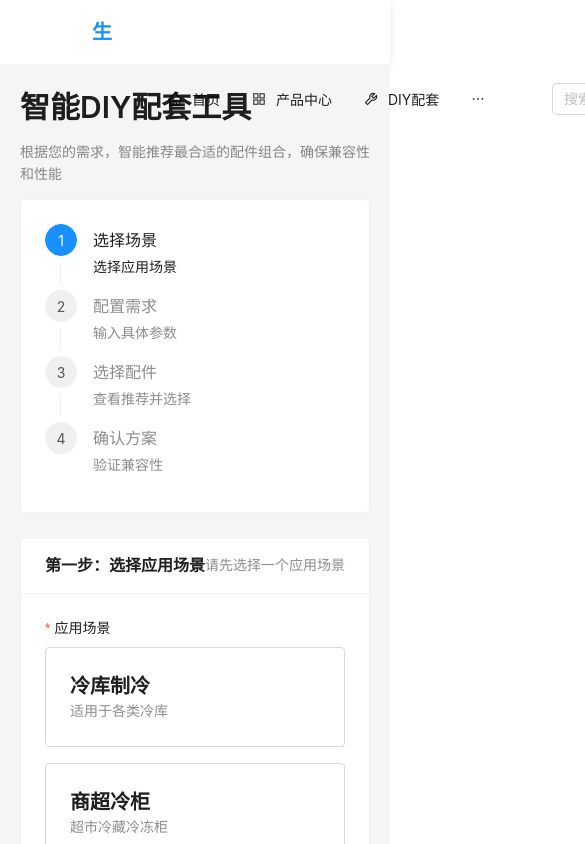
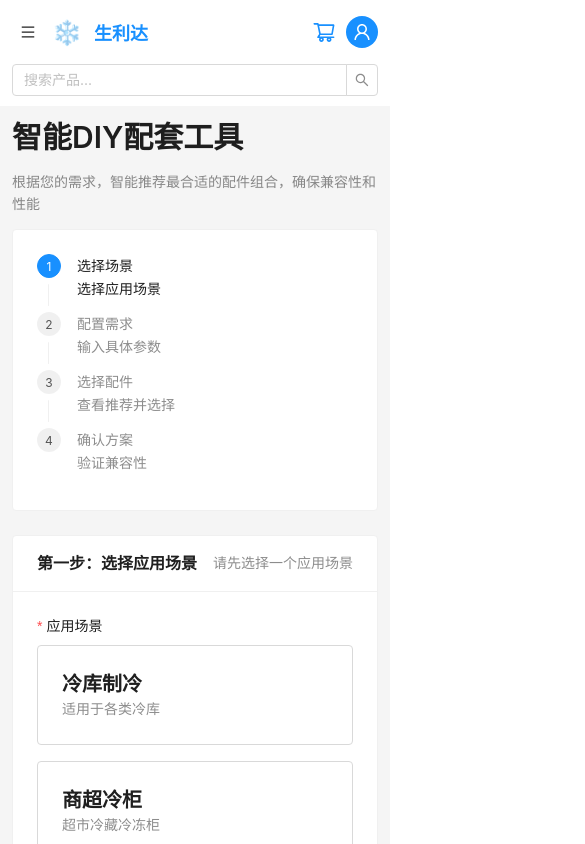
Before and after one commit to kevinLu01/sld-diy, a React (Vite) app in the folder frontend/: page /diy in a window 390 px wide. Shown: the top 844 px of the page, 585 px wide, since content can reach past the window. Built offline with nearby package versions, Linux system fonts and the light colour scheme.

Commit message:
feat(frontend): complete step2 H2 mobile adaptation

```diff
--- a/frontend/src/components/Header.tsx
+++ b/frontend/src/components/Header.tsx
@@ -1,6 +1,6 @@
-import React from 'react';
+import React, { useState } from 'react';
 import { Link, useNavigate } from 'react-router-dom';
-import { Layout, Menu, Input, Badge, Avatar, Dropdown, Space } from 'antd';
+import { Layout, Menu, Input, Badge, Avatar, Dropdown, Space, Grid, Button, Drawer } from 'antd';
 import {
   HomeOutlined,
   AppstoreOutlined,
@@ -11,6 +11,7 @@ import {
   LoginOutlined,
   BulbOutlined,
   SolutionOutlined,
+  MenuOutlined,
 } from '@ant-design/icons';
 import type { MenuProps } from 'antd';
 import { useUserStore } from '@/store/user';
@@ -20,7 +21,10 @@ const { Header: AntHeader } = Layout;
 const { Search } = Input;
 
 const AppHeader: React.FC = () => {
+  const [drawerOpen, setDrawerOpen] = useState(false);
   const navigate = useNavigate();
+  const screens = Grid.useBreakpoint();
+  const isMobile = !screens.md;
   const { user, isAuthenticated, logout } = useUserStore();
   const { totalQuantity } = useCartStore();
 
@@ -98,30 +102,60 @@ const AppHeader: React.FC = () => {
   };
 
   return (
-    <AntHeader style={{ background: '#fff', padding: '0 50px', boxShadow: '0 2px 8px rgba(0,0,0,0.1)' }}>
-      <div style={{ display: 'flex', alignItems: 'center', justifyContent: 'space-between' }}>
-        <div style={{ display: 'flex', alignItems: 'center', flex: 1 }}>
-          <Link to="/" style={{ marginRight: 40 }}>
+    <AntHeader
+      style={{
+        background: '#fff',
+        padding: isMobile ? '0 12px' : '0 50px',
+        boxShadow: '0 2px 8px rgba(0,0,0,0.1)',
+        height: 'auto',
+        lineHeight: 'normal',
+      }}
+    >
+      <div
+        style={{
+          display: 'flex',
+          alignItems: 'center',
+          justifyContent: 'space-between',
+          minHeight: 64,
+          gap: 8,
+        }}
+      >
+        <div style={{ display: 'flex', alignItems: 'center', flex: 1, minWidth: 0 }}>
+          {isMobile && (
+            <Button
+              type="text"
+              icon={<MenuOutlined />}
+              onClick={() => setDrawerOpen(true)}
+              aria-label="打开菜单"
+              style={{ marginRight: 8 }}
+            />
+          )}
+
+          <Link to="/" style={{ marginRight: isMobile ? 8 : 40 }}>
             <Space size={12}>
               <div style={{ fontSize: 24, color: '#1890ff' }}>❄️</div>
-              <span style={{ fontSize: 20, fontWeight: 'bold', color: '#1890ff' }}>生利达</span>
+              <span style={{ fontSize: isMobile ? 18 : 20, fontWeight: 'bold', color: '#1890ff' }}>生利达</span>
             </Space>
           </Link>
 
+          {!isMobile && (
             <Menu
               mode="horizontal"
               items={menuItems}
               style={{ border: 'none', flex: 1, minWidth: 400 }}
             />
+          )}
         </div>
 
-        <div style={{ display: 'flex', alignItems: 'center', gap: 20 }}>
+        <div style={{ display: 'flex', alignItems: 'center', gap: isMobile ? 10 : 20 }}>
+          {!isMobile && (
             <Search
               placeholder="搜索产品..."
               onSearch={handleSearch}
               style={{ width: 250 }}
               allowClear
             />
+          )}
 
           <Link to="/cart">
             <Badge count={totalQuantity} offset={[0, 5]}>
@@ -136,11 +170,27 @@ const AppHeader: React.FC = () => {
                 src={user?.avatar}
                 style={{ backgroundColor: '#1890ff' }}
               />
-              <span>{user?.username || '未登录'}</span>
+              {!isMobile && <span>{user?.username || '未登录'}</span>}
             </Space>
           </Dropdown>
         </div>
       </div>
+
+      {isMobile && (
+        <div style={{ paddingBottom: 10 }}>
+          <Search placeholder="搜索产品..." onSearch={handleSearch} allowClear />
+        </div>
+      )}
+
+      <Drawer
+        title="导航菜单"
+        placement="left"
+        width={280}
+        open={drawerOpen}
+        onClose={() => setDrawerOpen(false)}
+      >
+        <Menu mode="inline" items={menuItems} onClick={() => setDrawerOpen(false)} />
+      </Drawer>
     </AntHeader>
   );
 };
--- a/frontend/src/pages/Cart.tsx
+++ b/frontend/src/pages/Cart.tsx
@@ -15,6 +15,7 @@ import {
   Col,
   Divider,
   Checkbox,
+  Grid,
 } from 'antd';
 import { DeleteOutlined, ShoppingOutlined } from '@ant-design/icons';
 import { useCartStore } from '@/store/cart';
@@ -24,6 +25,8 @@ const { Title, Text } = Typography;
 
 const CartPage: React.FC = () => {
   const navigate = useNavigate();
+  const screens = Grid.useBreakpoint();
+  const isMobile = !screens.md;
   const { items, loading, fetchCart, updateItem, removeItem, clearCart } =
     useCartStore();
   const [selectedItems, setSelectedItems] = useState<number[]>([]);
@@ -221,14 +224,15 @@ const CartPage: React.FC = () => {
               rowKey="id"
               loading={loading}
               pagination={false}
+              scroll={{ x: 940 }}
             />
           </Card>
 
         {/* 底部操作栏 */}
         <Card>
-          <Row justify="space-between" align="middle">
-            <Col>
-              <Space size={24}>
+          <Row justify="space-between" align={isMobile ? 'top' : 'middle'} gutter={[12, 12]}>
+            <Col xs={24} md={12}>
+              <Space size={isMobile ? 12 : 24} wrap>
                 <Checkbox
                   checked={selectedItems.length === items.length && items.length > 0}
                   indeterminate={selectedItems.length > 0 && selectedItems.length < items.length}
@@ -260,8 +264,8 @@ const CartPage: React.FC = () => {
               </Space>
             </Col>
 
-            <Col>
-              <Space size={32} align="center">
+            <Col xs={24} md={12}>
+              <Space size={isMobile ? 12 : 32} align={isMobile ? 'start' : 'center'} direction={isMobile ? 'vertical' : 'horizontal'}>
                 <div>
                   <Text>
                     已选商品 <Text strong>{selectedItems.length}</Text> 件
--- a/frontend/src/pages/DIYProjects.tsx
+++ b/frontend/src/pages/DIYProjects.tsx
@@ -12,6 +12,7 @@ import {
   message,
   Empty,
   QRCode,
+  Grid,
 } from 'antd';
 import {
   EditOutlined,
@@ -27,6 +28,8 @@ const { Title, Text, Paragraph } = Typography;
 
 const DIYProjectsPage: React.FC = () => {
   const navigate = useNavigate();
+  const screens = Grid.useBreakpoint();
+  const isMobile = !screens.md;
   const [shareModalVisible, setShareModalVisible] = useState(false);
   const [shareData, setShareData] = useState<any>(null);
 
@@ -172,9 +175,9 @@ const DIYProjectsPage: React.FC = () => {
   ];
 
   return (
-    <div style={{ background: '#f5f5f5', minHeight: '100vh', padding: '24px 0' }}>
-      <div style={{ maxWidth: 1200, margin: '0 auto', padding: '0 20px' }}>
-        <div style={{ marginBottom: 24, display: 'flex', justifyContent: 'space-between', alignItems: 'center' }}>
+    <div style={{ background: '#f5f5f5', minHeight: '100vh', padding: isMobile ? '12px 0' : '24px 0' }}>
+      <div style={{ maxWidth: 1200, margin: '0 auto', padding: isMobile ? '0 12px' : '0 20px' }}>
+        <div style={{ marginBottom: 24, display: 'flex', justifyContent: 'space-between', alignItems: isMobile ? 'flex-start' : 'center', flexDirection: isMobile ? 'column' : 'row', gap: 12 }}>
           <Title level={2}>我的DIY方案</Title>
           <Button type="primary" onClick={() => navigate('/diy')}>
             创建新方案
@@ -188,6 +191,7 @@ const DIYProjectsPage: React.FC = () => {
               columns={columns}
               rowKey="id"
               loading={isLoading}
+              scroll={{ x: 980 }}
               pagination={{
                 total: projectsData.data.total,
                 pageSize: 20,
@@ -222,11 +226,12 @@ const DIYProjectsPage: React.FC = () => {
               关闭
             </Button>,
           ]}
+          width={isMobile ? '95%' : 520}
         >
           {shareData && (
             <Space direction="vertical" size={24} style={{ width: '100%', textAlign: 'center' }}>
               <div>
-                <QRCode value={shareData.shareUrl} size={200} />
+                <QRCode value={shareData.shareUrl} size={isMobile ? 160 : 200} />
               </div>
               <div>
                 <Paragraph copyable={{ text: shareData.shareUrl }}>
--- a/frontend/src/pages/DIYTool.tsx
+++ b/frontend/src/pages/DIYTool.tsx
@@ -18,6 +18,7 @@ import {
   message,
   Alert,
   Divider,
+  Grid,
 } from 'antd';
 import {
   CheckCircleOutlined,
@@ -41,6 +42,8 @@ interface SelectedProduct {
 
 const DIYToolPage: React.FC = () => {
   const navigate = useNavigate();
+  const screens = Grid.useBreakpoint();
+  const isMobile = !screens.md;
   const [form] = Form.useForm();
   const selectedScenario = Form.useWatch('scenario', form);
   const [currentStep, setCurrentStep] = useState(0);
@@ -156,8 +159,8 @@ const DIYToolPage: React.FC = () => {
   );
 
   return (
-    <div style={{ background: '#f5f5f5', minHeight: '100vh', padding: '24px 0' }}>
-      <div style={{ maxWidth: 1200, margin: '0 auto', padding: '0 20px' }}>
+    <div style={{ background: '#f5f5f5', minHeight: '100vh', padding: isMobile ? '12px 0' : '24px 0' }}>
+      <div style={{ maxWidth: 1200, margin: '0 auto', padding: isMobile ? '0 12px' : '0 20px' }}>
         <Title level={2}>智能DIY配套工具</Title>
         <Paragraph type="secondary">
           根据您的需求，智能推荐最合适的配件组合，确保兼容性和性能
@@ -165,7 +168,7 @@ const DIYToolPage: React.FC = () => {
 
         {/* 步骤条 */}
         <Card style={{ marginBottom: 24 }}>
-          <Steps current={currentStep}>
+          <Steps current={currentStep} direction={isMobile ? 'vertical' : 'horizontal'} size={isMobile ? 'small' : 'default'}>
             <Step title="选择场景" description="选择应用场景" />
             <Step title="配置需求" description="输入具体参数" />
             <Step title="选择配件" description="查看推荐并选择" />
@@ -296,7 +299,7 @@ const DIYToolPage: React.FC = () => {
               </Row>
 
               <Form.Item label="其他选项">
-                <Space>
+                <Space wrap>
                   <Form.Item name={['options', 'energySaving']} valuePropName="checked" noStyle>
                     <Checkbox>节能优先</Checkbox>
                   </Form.Item>
@@ -418,6 +421,7 @@ const DIYToolPage: React.FC = () => {
                   dataSource={selectedProducts}
                   rowKey="productId"
                   pagination={false}
+                  scroll={{ x: 680 }}
                   columns={[
                     {
                       title: '产品',
@@ -495,11 +499,15 @@ const DIYToolPage: React.FC = () => {
 
         {/* 底部操作按钮 */}
         <Card style={{ marginTop: 24 }}>
-          <Space style={{ width: '100%', justifyContent: 'space-between' }}>
+          <Space
+            style={{ width: '100%', justifyContent: 'space-between' }}
+            direction={isMobile ? 'vertical' : 'horizontal'}
+            size={isMobile ? 10 : 8}
+          >
             <Button onClick={() => currentStep > 0 && setCurrentStep(currentStep - 1)}>
               上一步
             </Button>
-            <Space>
+            <Space wrap>
               {currentStep === 3 && (
                 <>
                   <Button icon={<SaveOutlined />} onClick={handleSaveProject}>
--- a/frontend/src/pages/Login.tsx
+++ b/frontend/src/pages/Login.tsx
@@ -1,12 +1,14 @@
 import React, { useState } from 'react';
 import { useNavigate, Link } from 'react-router-dom';
-import { Form, Input, Button, Card, Tabs, message, Space } from 'antd';
-import { UserOutlined, LockOutlined, MailOutlined, PhoneOutlined } from '@ant-design/icons';
+import { Form, Input, Button, Card, Tabs, message, Space, Divider, Grid } from 'antd';
+import { UserOutlined, LockOutlined, MailOutlined, PhoneOutlined, WechatOutlined } from '@ant-design/icons';
 import { useUserStore } from '@/store/user';
 import { authService } from '@/services/auth';
 
 const LoginPage: React.FC = () => {
   const navigate = useNavigate();
+  const screens = Grid.useBreakpoint();
+  const isMobile = !screens.md;
   const { setUser, setToken } = useUserStore();
   const [loading, setLoading] = useState(false);
 
@@ -122,6 +124,20 @@ const LoginPage: React.FC = () => {
                     </Button>
                   </Form.Item>
 
+                  <Divider plain style={{ margin: '12px 0 16px' }}>
+                    其他登录方式
+                  </Divider>
+
+                  <Form.Item>
+                    <Button
+                      block
+                      icon={<WechatOutlined />}
+                      onClick={() => message.info('微信登录即将开放，当前版本可先使用账号密码登录')}
+                    >
+                      微信登录
+                    </Button>
+                  </Form.Item>
+
                   <div style={{ textAlign: 'center' }}>
                     <Link to="/">返回首页</Link>
                   </div>
@@ -188,7 +204,7 @@ const LoginPage: React.FC = () => {
                   <Form.Item name="userType" initialValue="personal">
                     <div>
                       <div style={{ marginBottom: 8 }}>用户类型</div>
-                      <Button.Group style={{ width: '100%' }}>
+                      <Button.Group style={{ width: '100%', display: 'flex' }}>
                         <Button style={{ width: '50%' }}>个人用户</Button>
                         <Button style={{ width: '50%' }}>企业用户</Button>
                       </Button.Group>
@@ -209,6 +225,11 @@ const LoginPage: React.FC = () => {
             },
           ]}
         />
+        {isMobile && (
+          <div style={{ marginTop: 10, textAlign: 'center', color: '#999', fontSize: 12 }}>
+            建议使用微信或账号登录继续下单流程
+          </div>
+        )}
       </Card>
     </div>
   );
--- a/frontend/src/pages/Orders.tsx
+++ b/frontend/src/pages/Orders.tsx
@@ -14,6 +14,7 @@ import {
   Timeline,
   message,
   Popconfirm,
+  Grid,
 } from 'antd';
 import {
   ClockCircleOutlined,
@@ -29,6 +30,8 @@ const { Title, Text } = Typography;
 
 const OrdersPage: React.FC = () => {
   const navigate = useNavigate();
+  const screens = Grid.useBreakpoint();
+  const isMobile = !screens.md;
   const queryClient = useQueryClient();
   const [statusFilter, setStatusFilter] = useState<string>('all');
   const [selectedOrder, setSelectedOrder] = useState<Order | null>(null);
@@ -202,8 +205,8 @@ const OrdersPage: React.FC = () => {
   ];
 
   return (
-    <div style={{ background: '#f5f5f5', minHeight: '100vh', padding: '24px 0' }}>
-      <div style={{ maxWidth: 1200, margin: '0 auto', padding: '0 20px' }}>
+    <div style={{ background: '#f5f5f5', minHeight: '100vh', padding: isMobile ? '12px 0' : '24px 0' }}>
+      <div style={{ maxWidth: 1200, margin: '0 auto', padding: isMobile ? '0 12px' : '0 20px' }}>
         <Title level={2}>我的订单</Title>
 
         <Card>
@@ -220,6 +223,7 @@ const OrdersPage: React.FC = () => {
               columns={columns}
               rowKey="id"
               loading={isLoading}
+              scroll={{ x: 920 }}
               pagination={{
                 total: ordersData.data.total,
                 pageSize: 20,
@@ -251,7 +255,7 @@ const OrdersPage: React.FC = () => {
               关闭
             </Button>,
           ]}
-          width={800}
+          width={isMobile ? '95%' : 800}
         >
           {selectedOrder && (
             <Space direction="vertical" size={24} style={{ width: '100%' }}>
@@ -294,6 +298,7 @@ const OrdersPage: React.FC = () => {
                   rowKey="id"
                   pagination={false}
                   size="small"
+                  scroll={{ x: 620 }}
                   columns={[
                     {
                       title: '商品名称',
--- a/frontend/src/pages/UserProfile.tsx
+++ b/frontend/src/pages/UserProfile.tsx
@@ -16,6 +16,7 @@ import {
   Space,
   Modal,
   Select,
+  Grid,
 } from 'antd';
 import {
   UserOutlined,
@@ -42,6 +43,8 @@ interface Address {
 
 const UserProfilePage: React.FC = () => {
   const navigate = useNavigate();
+  const screens = Grid.useBreakpoint();
+  const isMobile = !screens.md;
   const { user } = useUserStore();
   const [activeTab, setActiveTab] = useState('profile');
   const [addressModalVisible, setAddressModalVisible] = useState(false);
@@ -181,8 +184,8 @@ const UserProfilePage: React.FC = () => {
   ];
 
   return (
-    <div style={{ background: '#f5f5f5', minHeight: '100vh', padding: '24px 0' }}>
-      <div style={{ maxWidth: 1200, margin: '0 auto', padding: '0 20px' }}>
+    <div style={{ background: '#f5f5f5', minHeight: '100vh', padding: isMobile ? '12px 0' : '24px 0' }}>
+      <div style={{ maxWidth: 1200, margin: '0 auto', padding: isMobile ? '0 12px' : '0 20px' }}>
         <Title level={2}>个人中心</Title>
 
         <Row gutter={24}>
@@ -312,6 +315,7 @@ const UserProfilePage: React.FC = () => {
                           columns={addressColumns}
                           rowKey="id"
                           pagination={false}
+                          scroll={{ x: 760 }}
                         />
                       </div>
                     ),
@@ -356,11 +360,11 @@ const UserProfilePage: React.FC = () => {
             addressForm.resetFields();
           }}
           footer={null}
-          width={600}
+          width={isMobile ? '95%' : 600}
         >
           <Form form={addressForm} layout="vertical" onFinish={handleAddressSubmit}>
             <Row gutter={16}>
-              <Col span={12}>
+              <Col xs={24} md={12}>
                 <Form.Item
                   label="收货人"
                   name="recipient"
@@ -369,7 +373,7 @@ const UserProfilePage: React.FC = () => {
                   <Input />
                 </Form.Item>
               </Col>
-              <Col span={12}>
+              <Col xs={24} md={12}>
                 <Form.Item
                   label="联系电话"
                   name="phone"
@@ -381,7 +385,7 @@ const UserProfilePage: React.FC = () => {
             </Row>
 
             <Row gutter={16}>
-              <Col span={8}>
+              <Col xs={24} md={8}>
                 <Form.Item
                   label="省份"
                   name="province"
@@ -394,7 +398,7 @@ const UserProfilePage: React.FC = () => {
                   </Select>
                 </Form.Item>
               </Col>
-              <Col span={8}>
+              <Col xs={24} md={8}>
                 <Form.Item
                   label="城市"
                   name="city"
@@ -406,7 +410,7 @@ const UserProfilePage: React.FC = () => {
                   </Select>
                 </Form.Item>
               </Col>
-              <Col span={8}>
+              <Col xs={24} md={8}>
                 <Form.Item
                   label="区县"
                   name="district"
```
Also changed, not shown: 2 other files (tests, documents, lock files or other folders). Lines whose indentation alone changed are shown as unchanged.
